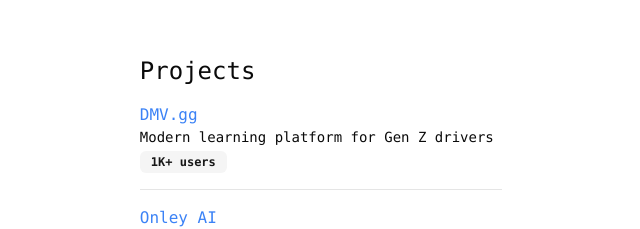
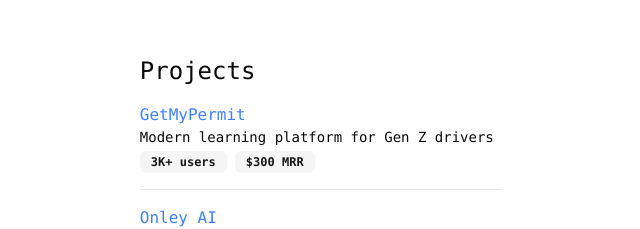
Before and after one commit to alvropena/alvropena.com, a Next.js app: page /projects in a window 1280 px wide. Shown: the part 132-361 px from the top of the page, without its empty margins (319-959 px from the left). Built offline with nearby package versions, Linux system fonts and the light colour scheme.

Commit message:
Update project milestones and URLs in constants.ts

```diff
--- a/app/constants.ts
+++ b/app/constants.ts
@@ -19,13 +19,13 @@
   //   milestones: ["MVP"],
   // },
   {
-    title: "DMV.gg",
+    title: "GetMyPermit",
     description: "Modern learning platform for Gen Z drivers",
-    url: "https://dmv.gg",
-    github: "https://github.com/alvropena/dmv.gg",
+    url: "https://getmypermit.app",
+    github: "https://github.com/alvropena/getmypermit.app",
     image: "https://picsum.photos/800/200?random=1",
     status: "active",
-    milestones: ["1K+ users"],
+    milestones: ["3K+ users", "$300 MRR"],
   },
   {
     title: "Onley AI",
@@ -33,7 +33,7 @@
     url: "https://onley.ai",
     github: "",
     image: "https://picsum.photos/800/200?random=2",
-    status: "active",
+    status: "inactive",
     milestones: ["100K+ messages sent"],
   },
   {
```
